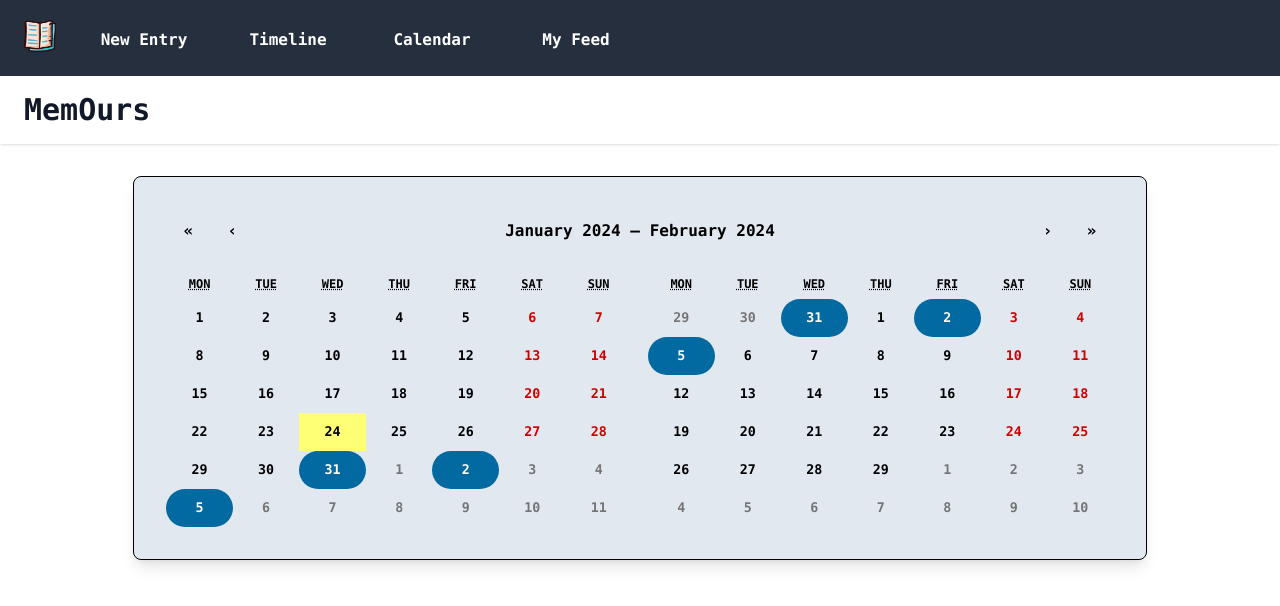
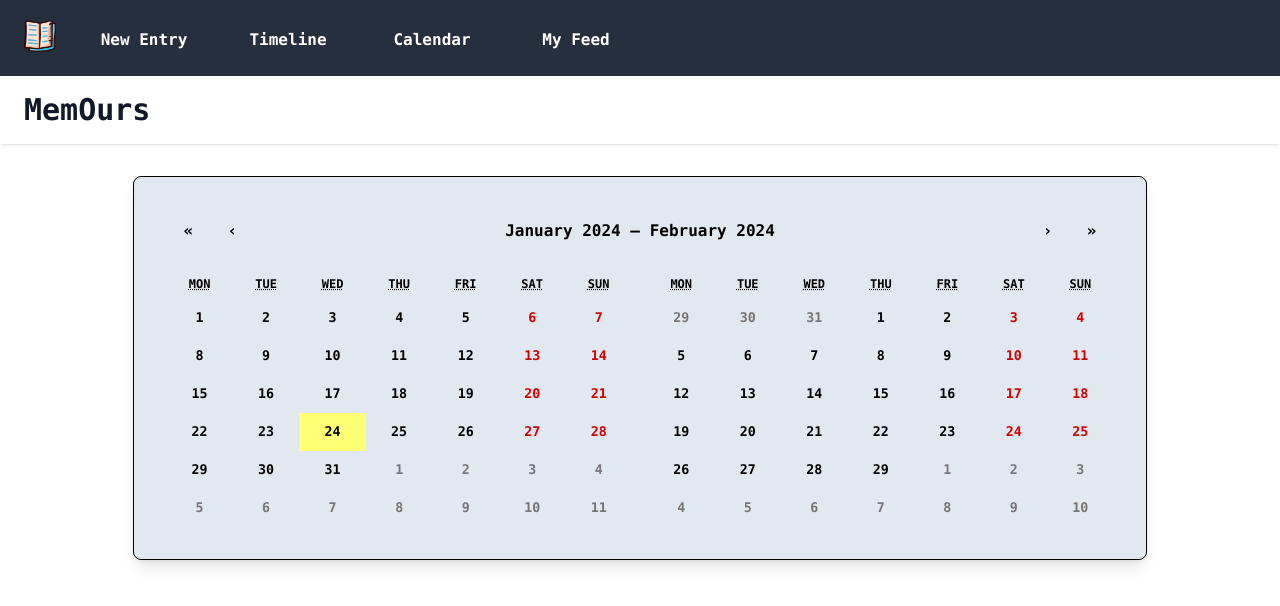
Before and after one commit to jorgetomaylla21/MemOurs, a React app: page /calendar in a window 1280 px wide. Shown: the top 606 px of the page. Built offline with nearby package versions, Linux system fonts and the light colour scheme; no server answers; the HTML template or start-up script is replaced by a standard one.

Commit message:
marks when user made post

```diff
--- a/client/src/components/App.tsx
+++ b/client/src/components/App.tsx
@@ -84,7 +84,7 @@ const App = () => {
                   path="/timeline"
                   element={<TimelinePage userId={userId} userName={userName} />}
                 />
-                <Route path="/calendar" element={<Calendar />} />
+                <Route path="/calendar" element={<Calendar userId={userId} />} />
                 <Route path="/my-feed" element={<Feed userId={userId} />} />
                 <Route path="/entry/:entryId" element={<EntryPage />} />
                 <Route path="/edit/:entryId" element={<EditPage userId={userId} />} />
--- a/client/src/components/modules/CalendarItems/CalendarView.tsx
+++ b/client/src/components/modules/CalendarItems/CalendarView.tsx
@@ -1,8 +1,12 @@
-import React from "react";
+import React, { useEffect } from "react";
 import { useState } from "react";
 import Calendar from "react-calendar";
 import "react-calendar/dist/Calendar.css";
 import { differenceInCalendarDays } from "date-fns";
+import JournalEntry from "../../../../../shared/JournalEntry";
+import { get } from "../../../utilities";
+import { socket } from "../../../client-socket";
+import { entry } from "../../../../../webpack.config";
 
 function isSameDay(a: Date, b: Date): boolean {
   return differenceInCalendarDays(a, b) === 0;
@@ -16,13 +20,37 @@ type Props = {
   userId?: string;
 };
 
-const CalendarView = () => {
+const CalendarView = (props: Props) => {
   const [value, onChange] = useState<Value>(new Date());
-  const datesToAddClassTo = [
-    new Date("01/31/2024"),
-    new Date("02/02/2024"),
-    new Date("02/05/2024"),
-  ];
+  const [activeFeed, setActiveFeed] = useState({
+    user: props.userId,
+    entries: new Array<JournalEntry>(),
+  });
+
+  const loadEntries = () => {
+    get("/api/my-journals").then((entries: JournalEntry[]) => {
+      setActiveFeed({
+        user: props.userId,
+        entries: entries,
+      });
+    });
+  };
+
+  useEffect(() => {
+    loadEntries();
+  }, []);
+
+  useEffect(() => {
+    const callback = () => {
+      loadEntries();
+    };
+    socket.on("journalEntries", callback);
+    return () => {
+      socket.off("journalEntries", callback);
+    };
+  }, []);
+
+  const datesToAddClassTo = activeFeed.entries.map((entry) => new Date(entry.dateMentioned));
 
   function tileClassName({ date, view }) {
     // Add class to tiles in month view only
--- a/client/src/components/pages/CalendarPage.tsx
+++ b/client/src/components/pages/CalendarPage.tsx
@@ -1,10 +1,13 @@
 import React from "react";
-import MyDatePicker from "../modules/EditorItems/DatePicker";
 import "./Home.css";
 import CalendarView from "../modules/CalendarItems/CalendarView";
 
-const CalendarPage = () => {
-  return <CalendarView />;
+type Props = {
+  userId?: string;
+};
+
+const CalendarPage = (props) => {
+  return <CalendarView userId={props.userId} />;
 };
 
 export default CalendarPage;
```
